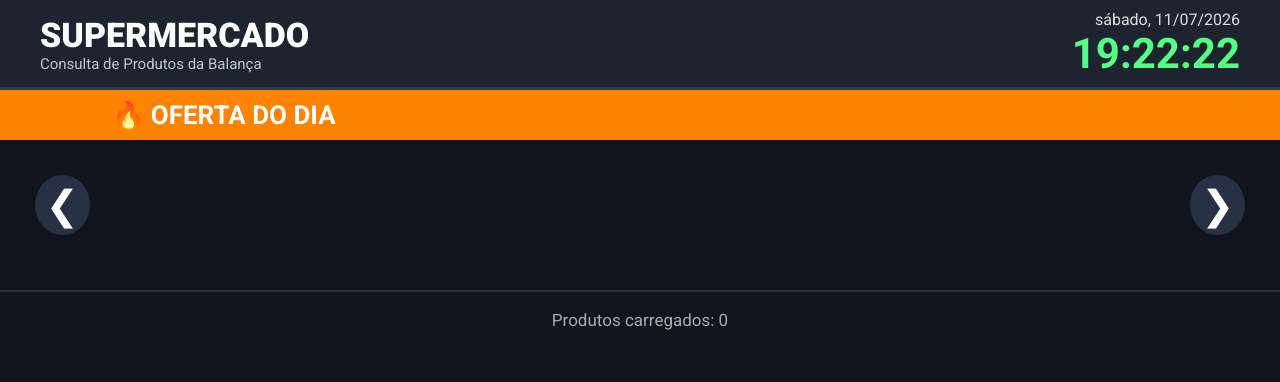
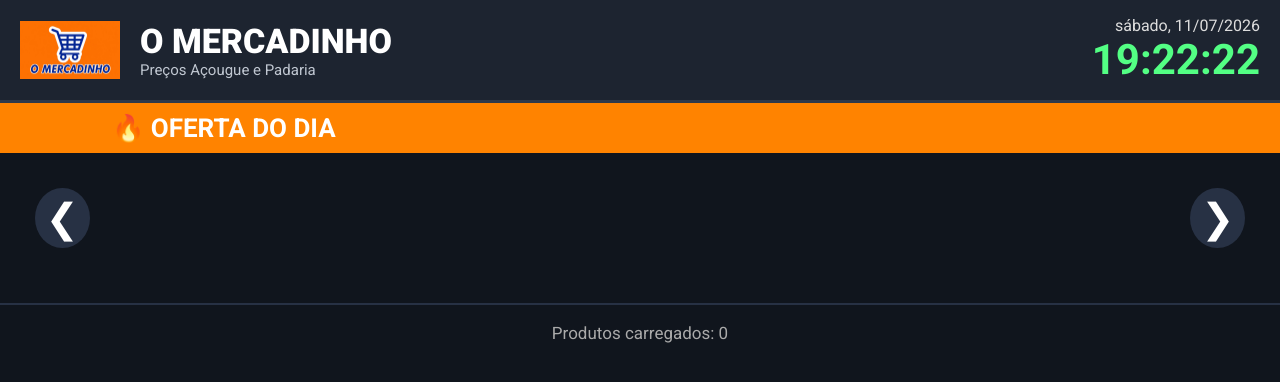
Before and after one commit to WalaceLuisSousa/Visualizador_MGV, a website: page public/index.html in a window 1280 px wide. Drawn offline with Linux system fonts and the light colour scheme; no server answers.

Commit message:
adição da logo e imagem, alteração na class .topo/.logo

```diff
--- a/public/index.html
+++ b/public/index.html
@@ -23,11 +23,20 @@
 
     <div class="logo">
 
-        <h1>SUPERMERCADO</h1>
+    <img
+        src="imagens/logo_omercadinho.jpeg"
+        alt="O Mercadinho"
+        class="logoImagem">
 
-        <span>Consulta de Produtos da Balança</span>
+    <div class="logoTexto">
+
+        <h1>O MERCADINHO</h1>
+
+        <span>Preços Açougue e Padaria</span>
 
     </div>
+
+</div>
 
     <div class="relogio">
 
--- a/public/style.css
+++ b/public/style.css
@@ -24,7 +24,7 @@ TOPO
 .topo{
 
     width:100%;
-    height:90px;
+    height:100%;
 
     background:#1d2430;
 
@@ -34,7 +34,7 @@ TOPO
 
     align-items:center;
 
-    padding:0 40px;
+    padding:0 20px;
 
     border-bottom:3px solid #2f394b;
 
@@ -43,21 +43,45 @@ TOPO
 .logo{
 
     display:flex;
+
+    align-items:center;
+
+    gap:20px;
+
+}
+
+.logoImagem{
+
+    width:100px;
+
+    height:100px;
+
+    object-fit:contain;
+
+}
+
+.logoTexto{
+
+    display:flex;
+
     flex-direction:column;
 
 }
 
-.logo h1{
+.logoTexto h1{
 
     font-size:34px;
+
     font-weight:900;
-    color:white;
+
+    color:#FFF;
 
 }
 
-.logo span{
+.logoTexto span{
 
     color:#c0c7d1;
+
     font-size:15px;
 
 }
```
Also changed, not shown: public/imagens/logo_omercadinho.jpeg (added).
